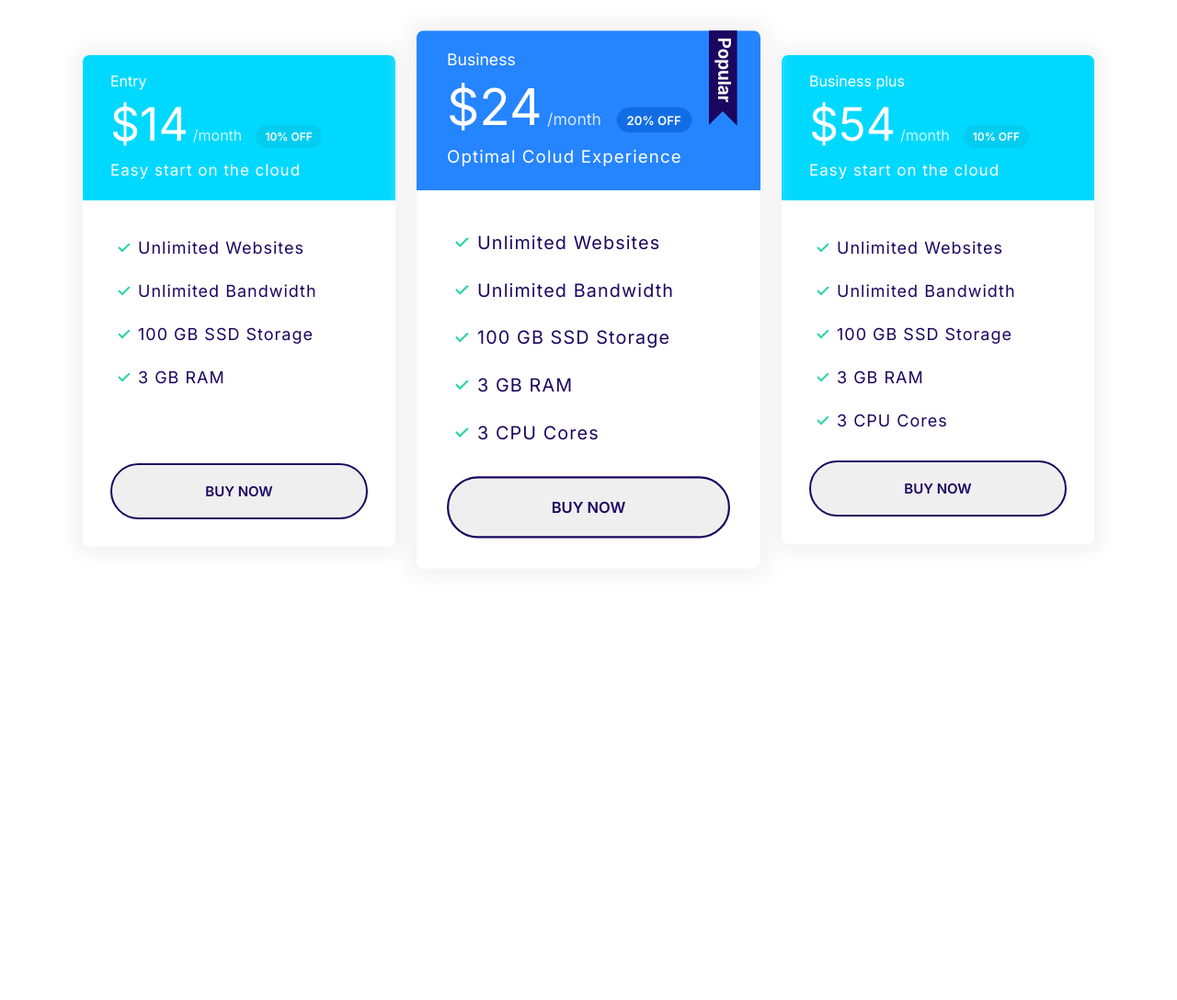
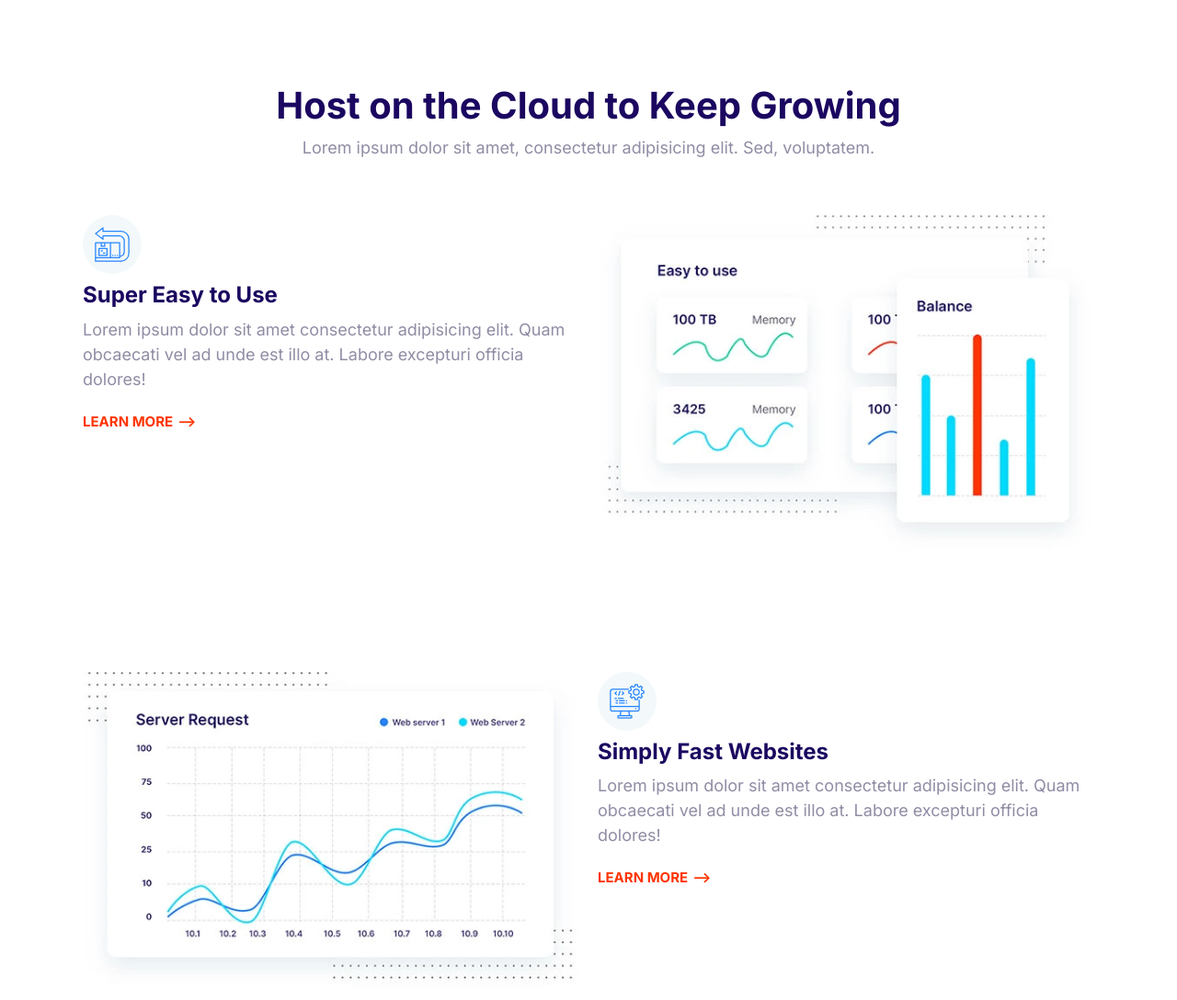
Before and after one commit to santhoshsandy7/Moshify-Project, a plain HTML site: page 9.MOSHIFY/index.html in a window 1280 px wide. Shown: the top 1088 px of the page at 92% size. Before the commit the page ends 800 px from the top, so only its background shows below. Drawn offline with Linux system fonts and the light colour scheme.

Commit message:
Define feature component.

```diff
--- a/9.MOSHIFY/css/styles.css
+++ b/9.MOSHIFY/css/styles.css
@@ -753,3 +753,27 @@ a {
   max-width: 500px;
   margin: 0 auto;
 }
+
+/* Features */
+.feature {
+  gap: 4rem 2rem;
+  margin: 12rem 0;
+}
+
+.feature:first-of-type {
+  margin-top: 6rem;
+}
+
+.feature__heading {
+  margin: 1rem 0;
+}
+
+.feature__image {
+  width: 100%;
+}
+
+@media screen and (min-width: 768px) {
+  .feature:nth-of-type(even) .feature__content {
+    order: 2;
+  }
+}
--- a/9.MOSHIFY/index.html
+++ b/9.MOSHIFY/index.html
@@ -15,71 +15,118 @@
     <title>Document</title>
   </head>
   <body>
-    <section class="block container block-plans">
-      <div class="grid grid--1x3">
-        <div class="plan plan--primary">
-          <div class="card card--secondary">
-            <header class="card__header">
-              <h3 class="plan__name">Entry</h3>
-              <span class="plan__price">$14</span>
-              <span class="plan__billing-cycle">/month</span>
-              <span class="badge badge--secondary badge--small">10% OFF</span>
-              <span class="plan__description">Easy start on the cloud</span>
-            </header>
-            <div class="card__body">
-              <ul class="list list--tick">
-                <li class="list__item">Unlimited Websites</li>
-                <li class="list__item">Unlimited Bandwidth</li>
-                <li class="list__item">100 GB SSD Storage</li>
-                <li class="list__item">3 GB RAM</li>
-              </ul>
-              <button class="btn btn--block btn--outline">Buy Now</button>
-            </div>
-          </div>
+    <section class="block container">
+      <header class="block__header">
+        <h2>Host on the Cloud to Keep Growing</h2>
+        <p>
+          Lorem ipsum dolor sit amet, consectetur adipisicing elit. Sed,
+          voluptatem.
+        </p>
+      </header>
+      <article class="grid grid--1x2 feature">
+        <div class="feature__content">
+          <span class="icon-container">
+            <svg class="icon icon--primary">
+              <use xlink:href="images/sprite.svg#easy"></use>
+            </svg>
+          </span>
+          <h3 class="feature__heading">Super Easy to Use</h3>
+          <p>
+            Lorem ipsum dolor sit amet consectetur adipisicing elit. Quam
+            obcaecati vel ad unde est illo at. Labore excepturi officia dolores!
+          </p>
+          <a href="#" class="Link-arrow">Learn More</a>
         </div>
-        <div class="plan plan--popular">
-          <div class="card card--primary">
-            <header class="card__header">
-              <h3 class="plan__name">Business</h3>
-              <span class="plan__price">$24</span>
-              <span class="plan__billing-cycle">/month</span>
-              <span class="badge badge--primary badge--small">20% OFF</span>
-              <span class="plan__description">Optimal Colud Experience</span>
-            </header>
-            <div class="card__body">
-              <ul class="list list--tick">
-                <li class="list__item">Unlimited Websites</li>
-                <li class="list__item">Unlimited Bandwidth</li>
-                <li class="list__item">100 GB SSD Storage</li>
-                <li class="list__item">3 GB RAM</li>
-                <li class="list__item">3 CPU Cores</li>
-              </ul>
-              <button class="btn btn--block btn--outline">Buy Now</button>
-            </div>
-          </div>
+        <picture>
+          <source
+            type="image/webp"
+            srcset="images/easy.webp 1x, images/easy@2x.webp 2x"
+          />
+          <source
+            type="image/jpg"
+            srcset="images/easy.jpg 1x, images/easy@2x.jpg 2x"
+          />
+          <img class="feature__image" src="images/easy@2x.jpg" alt="" />
+        </picture>
+      </article>
+      <article class="grid grid--1x2 feature">
+        <div class="feature__content">
+          <span class="icon-container">
+            <svg class="icon icon--primary">
+              <use xlink:href="images/sprite.svg#computer"></use>
+            </svg>
+          </span>
+          <h3 class="feature__heading">Simply Fast Websites</h3>
+          <p>
+            Lorem ipsum dolor sit amet consectetur adipisicing elit. Quam
+            obcaecati vel ad unde est illo at. Labore excepturi officia dolores!
+          </p>
+          <a href="#" class="Link-arrow">Learn More</a>
         </div>
-        <div class="plan">
-          <div class="card card--secondary">
-            <header class="card__header">
-              <h3 class="plan__name">Business plus</h3>
-              <span class="plan__price">$54</span>
-              <span class="plan__billing-cycle">/month</span>
-              <span class="badge badge--secondary badge--small">10% OFF</span>
-              <span class="plan__description">Easy start on the cloud</span>
-            </header>
-            <div class="card__body">
-              <ul class="list list--tick">
-                <li class="list__item">Unlimited Websites</li>
-                <li class="list__item">Unlimited Bandwidth</li>
-                <li class="list__item">100 GB SSD Storage</li>
-                <li class="list__item">3 GB RAM</li>
-                <li class="list__item">3 CPU Cores</li>
-              </ul>
-              <button class="btn btn--block btn--outline">Buy Now</button>
-            </div>
-          </div>
+        <picture>
+          <source
+            type="image/webp"
+            srcset="images/fast.webp 1x, images/fast@2x.webp 2x"
+          />
+          <source
+            type="image/jpg"
+            srcset="images/fast.jpg 1x, images/fast@2x.jpg 2x"
+          />
+          <img class="feature__image" src="images/fast@2x.jpg" alt="" />
+        </picture>
+      </article>
+      <article class="grid grid--1x2 feature">
+        <div class="feature__content">
+          <span class="icon-container">
+            <svg class="icon icon--primary">
+              <use xlink:href="images/sprite.svg#wordpress"></use>
+            </svg>
+          </span>
+          <h3 class="feature__heading">Wordpress Made Easy</h3>
+          <p>
+            Lorem ipsum dolor sit amet consectetur adipisicing elit. Quam
+            obcaecati vel ad unde est illo at. Labore excepturi officia dolores!
+          </p>
+          <a href="#" class="Link-arrow">Learn More</a>
         </div>
-      </div>
+        <picture>
+          <source
+            type="image/webp"
+            srcset="images/wordpress.webp 1x, images/wordpress@2x.webp 2x"
+          />
+          <source
+            type="image/jpg"
+            srcset="images/wordpress.jpg 1x, images/wordpress@2x.jpg 2x"
+          />
+          <img class="feature__image" src="images/wordpress@2x.jpg" alt="" />
+        </picture>
+      </article>
+      <article class="grid grid--1x2 feature">
+        <div class="feature__content">
+          <span class="icon-container">
+            <svg class="icon icon--primary">
+              <use xlink:href="images/sprite.svg#clock"></use>
+            </svg>
+          </span>
+          <h3 class="feature__heading">24/7 Expert Support</h3>
+          <p>
+            Lorem ipsum dolor sit amet consectetur adipisicing elit. Quam
+            obcaecati vel ad unde est illo at. Labore excepturi officia dolores!
+          </p>
+          <a href="#" class="Link-arrow">Learn More</a>
+        </div>
+        <picture>
+          <source
+            type="image/webp"
+            srcset="images/support.webp 1x, images/support@2x.webp 2x"
+          />
+          <source
+            type="image/jpg"
+            srcset="images/support.jpg 1x, images/support@2x.jpg 2x"
+          />
+          <img class="feature__image" src="images/support@2x.jpg" alt="" />
+        </picture>
+      </article>
     </section>
     <script src="js/main.js"></script>
   </body>
```
Also changed, not shown: 9.MOSHIFY/component/feature.html (added, +112 -0 lines), 9.MOSHIFY/images/easy.jpg (added), 9.MOSHIFY/images/easy.webp (added), 9.MOSHIFY/images/easy@2x.jpg (added), 9.MOSHIFY/images/easy@2x.webp (added), 9.MOSHIFY/images/fast.jpg (added), 9.MOSHIFY/images/fast.webp (added), 9.MOSHIFY/images/fast@2x.jpg (added), 9.MOSHIFY/images/fast@2x.webp (added), 9.MOSHIFY/images/support.jpg (added), 9.MOSHIFY/images/support.webp (added), 9.MOSHIFY/images/support@2x.jpg (added), 9.MOSHIFY/images/support@2x.webp (added), 9.MOSHIFY/images/wordpress.jpg (added), 3 more files.
